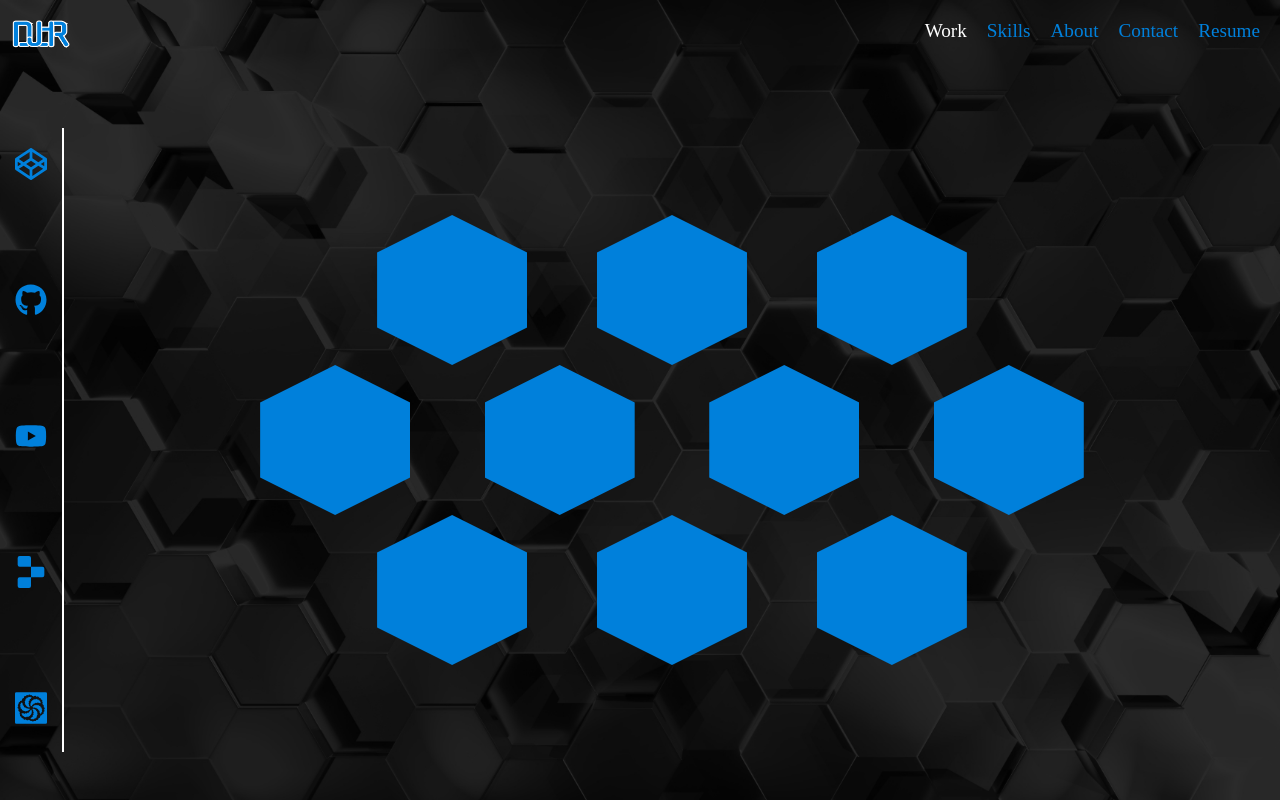
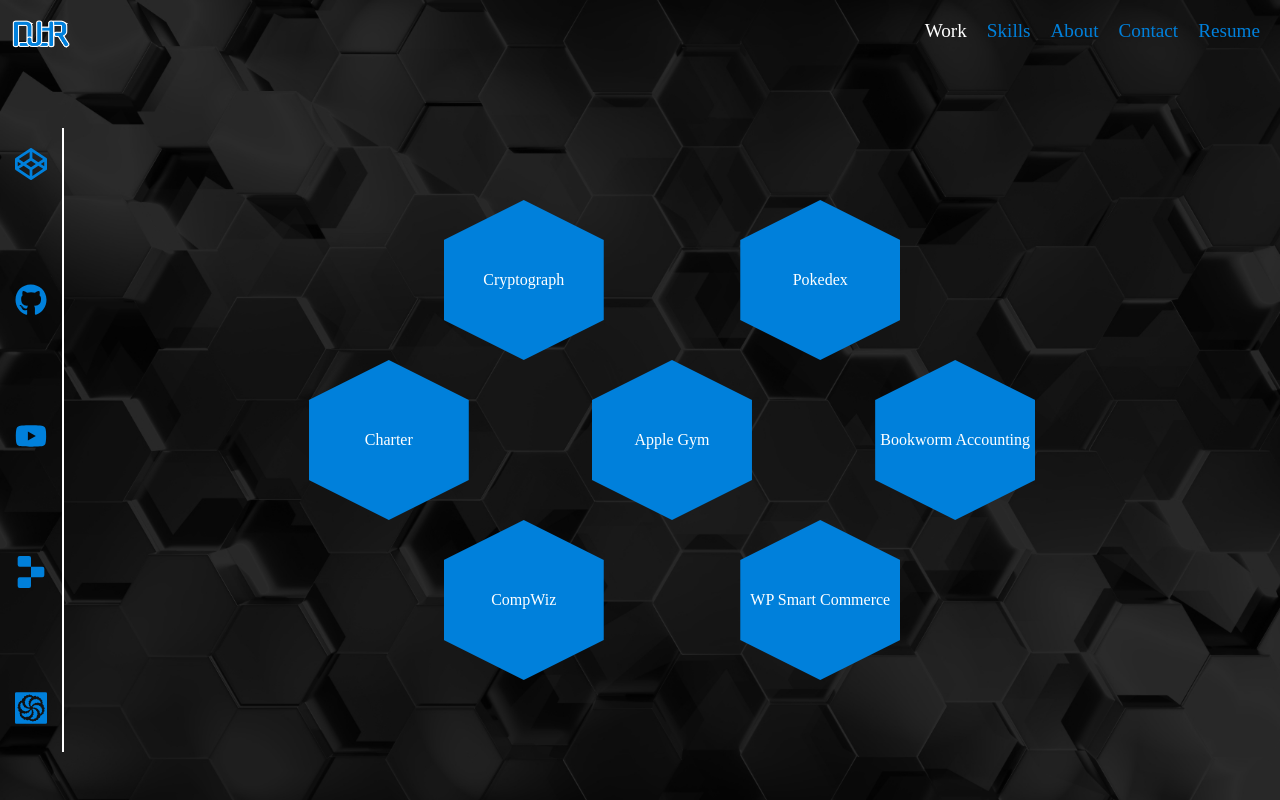
Before and after one commit to daniel-deru/portifolio4, a Next.js app: page /work in a window 1280 px wide. Built offline with nearby package versions, Linux system fonts and the light colour scheme; a web font is replaced by a local one.

Commit message:
added the project names

```diff
--- a/components/Sidebar.js
+++ b/components/Sidebar.js
@@ -53,6 +53,7 @@ const Sidebar = () => {
           >
             {iconArray.map((icon, index) =>
               <motion.div
+                key={index}
                 className="icon-container"
                 // custom={index}
                 // variants={iconVariant}
--- /dev/null
+++ b/framerVariants/pages/work.js
@@ -0,0 +1,25 @@
+export const projectVariant = {
+    hidden: {
+      x: "100vw"
+    },
+    visible: index => ({
+      x: 0,
+      rotate: 360,
+      transition: {
+        duration: 1,
+        delay: index * 0.5,
+        ease: "easeOut"
+      }
+    })
+  }
+
+  export const childVariant = {
+    visible: index => ({
+      rotate: -360,
+      transition: {
+        duration: 1,
+        delay: index * 0.5,
+        ease: "easeOut"
+      }
+    })
+  }
--- a/pages/index.js
+++ b/pages/index.js
@@ -52,7 +52,7 @@ export default function Home() {
             <svg width="639" height="100" viewBox="0 0 639 100">
               {namePathArray.map((path, index) => <motion.path
                 d={path}
-                stroke="8"
+                // stroke="8"
                 stroke="#0080DC"
                 strokeDasharray="100%"
                 fill="transparent"
@@ -70,7 +70,7 @@ export default function Home() {
                 <svg width="882" height="86" viewBox="0 0 882 86">
                   {introPathArray.map(path => <motion.path
                       d={path}
-                      stroke="8"
+                      // stroke="8"
                       stroke="#ffffff"
                       strokeDasharray="100%"
                       fill="transparent"
--- a/pages/styled/work.styled.js
+++ b/pages/styled/work.styled.js
@@ -20,9 +20,13 @@ export const Work = styled.div`
 }
 
  section div {
+    display: grid;
     aspect-ratio: 1/1;
-    width: 150px;
+    width: 160px;
     background-color: var(--main);
     clip-path: polygon(0 25%, 50% 0, 100% 25%, 100% 75%, 50% 100%, 0 75%);
+    text-align: center;
+    place-items: center;
+    cursor: pointer;
 }
 `
--- a/pages/work.js
+++ b/pages/work.js
@@ -1,29 +1,23 @@
 import { motion } from "framer-motion";
 import { Work } from "./styled/work.styled";
+import Link from "next/link";
 import { useState } from "react"
+import projects from "../projects.json"
+import { useRouter } from "next/router";
+
+import { projectVariant, childVariant } from "../framerVariants/pages/work";
 
 const projectsArray = [
-  [1,2,3],
-  [4,5,6,7],
-  [8,9,10]
+  [projects[0] ,projects[1]],
+  [projects[2], projects[3], projects[4]],
+  [projects[5], projects[6]]
 ]
-let i = 0
 
 const work = () => {
+  const router = useRouter()
 
-  const projectVariant = {
-    hidden: {
-      x: "100vw"
-    },
-    visible: index => ({
-      x: 0,
-      rotate: 360,
-      transition: {
-        duration: 1,
-        delay: index * 0.5,
-        ease: "easeOut"
-      }
-    })
+  const showProject = (project) => {
+    router.push(`work/${project.path}`)
   }
   return(
     <Work>
@@ -31,11 +25,21 @@ const work = () => {
           <motion.section>
             {projectGroup.map((project, index) =>
               <motion.div
+                key={index}
                 variants={projectVariant}
                 initial="hidden"
                 animate="visible"
                 custom={index}
+
+                onClick={() => showProject(project)}
               >
+                <motion.span
+                  variants={childVariant}
+                  animate="visible"
+                  custom={index}
+                >
+                  {project.name}
+                </motion.span>
 
               </motion.div>
             )}
--- /dev/null
+++ b/projects.json
@@ -0,0 +1,30 @@
+[
+    {
+        "name": "Cryptograph",
+        "path": "cryptograph"
+    },
+    {
+        "name": "Pokedex",
+        "path": "pokedex"
+    },
+    {
+        "name": "Charter",
+        "path": "charter"
+    },
+    {
+        "name": "Apple Gym",
+        "path": "applegym"
+    },
+    {
+        "name": "Bookworm Accounting",
+        "path": "bookwormaccounting"
+    },
+    {
+        "name": "CompWiz",
+        "path": "compwiz"
+    },
+    {
+        "name": "WP Smart Commerce",
+        "path": "wpsmartcommerce"
+    }
+]
```
Also changed, not shown: pages/work/[project].js (added, +25 -0 lines), projects.txt (added).
